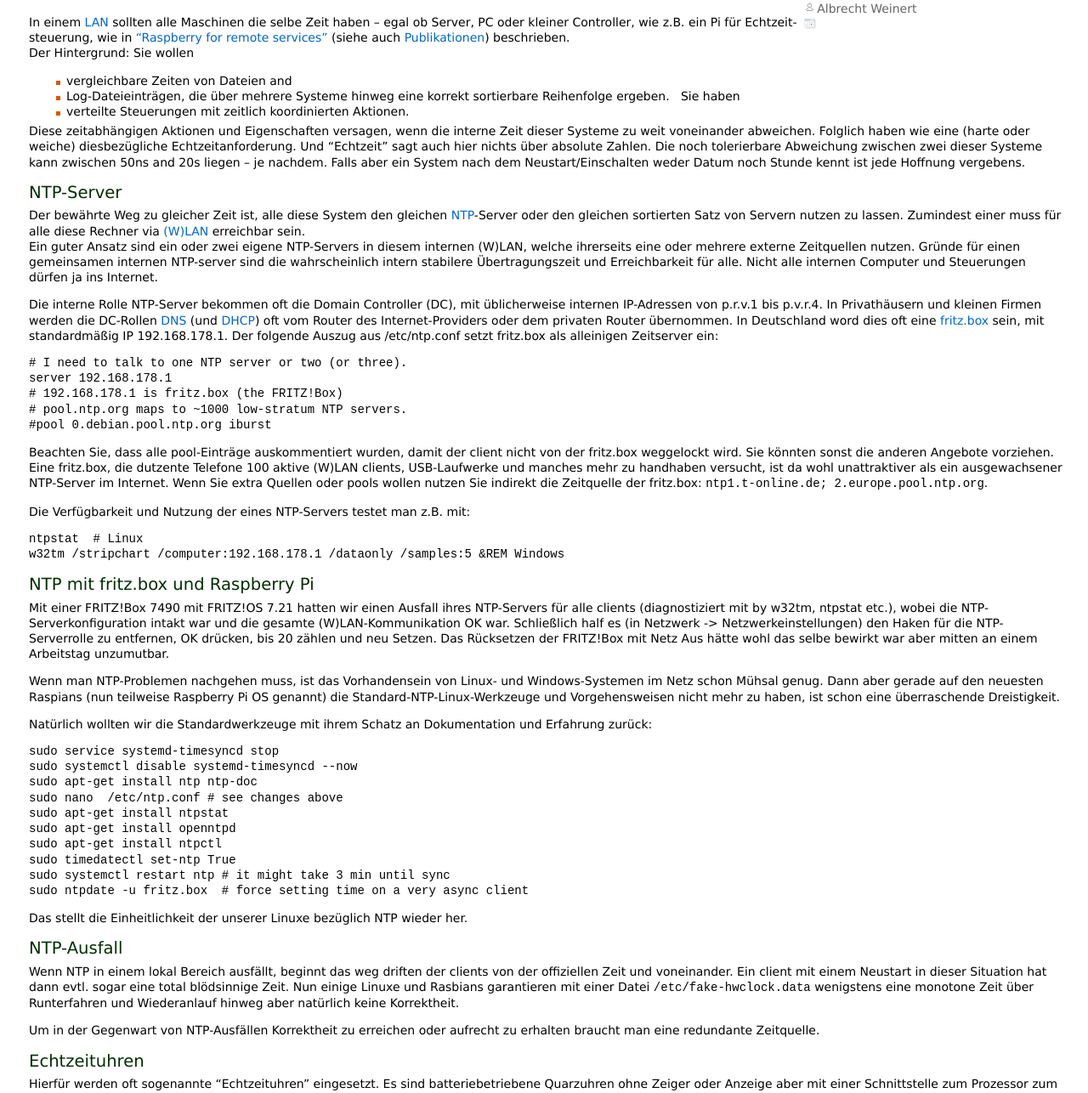
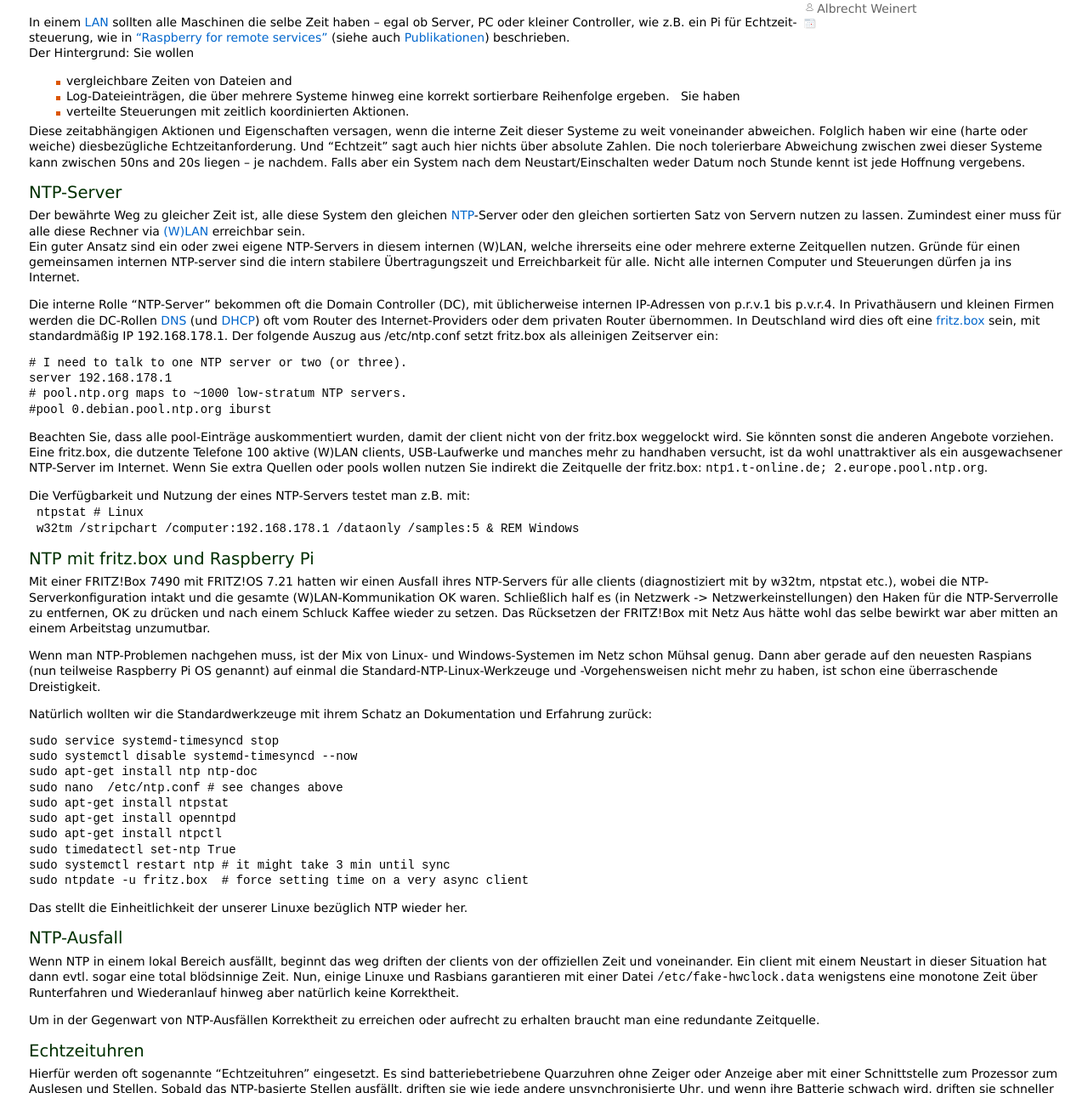
Before and after one commit to a-weinert/a-weinert.github.io, a Jekyll site: the page built from _posts/2020-10-08-timeSyncLocNet_de.md, in a window 1280 px wide and 1400 px high, scrolled down 419 px, cut to the strip 114-1400 px from the top of the window. Shown: the whole strip at 85% size. Built offline with Jekyll 4.4.1, drawn with Linux system fonts in a browser that asks for light colours; some of the changed text lies outside the part shown.

````diff
--- a/_posts/2020-10-08-timeSyncLocNet_de.md
+++ b/_posts/2020-10-08-timeSyncLocNet_de.md
@@ -9,8 +9,8 @@ categories: Raspberry Pi verteilt Zeit Uhr NTP DCF77
 lang: de
 enPage: timeSyncLocNet.html
 copyrightYear: 2021
-revision: 1
-reviDate: 2021-01-07
+revision: 3
+reviDate: 2021-01-13
 itemtype: "http://schema.org/BlogPosting"
 isPost: true
 commentIssueId: 4
@@ -31,7 +31,7 @@ Der Hintergrund: Sie wollen
  - verteilte Steuerungen mit zeitlich koordinierten Aktionen.
 
 Diese zeitabhängigen Aktionen und Eigenschaften versagen, wenn die interne
-Zeit dieser Systeme zu weit voneinander abweichen. Folglich haben wie eine
+Zeit dieser Systeme zu weit voneinander abweichen. Folglich haben wir eine
 (harte oder weiche) diesbezügliche Echt&shy;zeit&shy;anforderung. Und
 "Echt&shy;zeit" sagt auch hier nichts über absolute Zahlen. Die noch
 tolerierbare Abweichung
@@ -48,17 +48,17 @@ Rechner via [(W)LAN](#ntp-server "(Wireless) Local Area Network")
 erreichbar sein.
 Ein guter Ansatz sind ein oder zwei eigene NTP-Servers in diesem internen
 (W)LAN, welche ihrerseits eine oder mehrere externe Zeitquellen nutzen.
-Gründe für einen gemeinsamen internen NTP-server sind die wahrscheinlich
-intern stabilere Übertragungszeit und Erreichbarkeit für alle. Nicht alle
+Gründe für einen gemeinsamen internen NTP-server sind die intern stabilere
+Übertragungszeit und Erreichbarkeit für alle. Nicht alle
 internen Computer und Steuerungen dürfen ja ins Internet.
 
-Die interne Rolle NTP-Server bekommen oft die Domain Controller (DC), mit
+Die interne Rolle "NTP-Server" bekommen oft die Domain Controller (DC), mit
 üblicherweise internen IP-Adressen von p.r.v.1 bis p.v.r.4. In Privathäusern
 und kleinen Firmen werden die DC-Rollen
 [DNS](#ntp-server "Domain name system") (und
 [DHCP](#ntp-server "Dynamic host configuration protocol")) oft vom Router
 des Internet-Providers oder dem privaten Router übernommen. In
-Deutschland word dies oft eine
+Deutschland wird dies oft eine
 [fritz.box](#ntp-server "fritz.box = Netzname; FRITZ!Box = Produkt") sein,
 mit standardmäßig IP 192.168.178.1. Der folgende Auszug aus
 /etc/ntp.conf setzt fritz.box als alleinigen Zeitserver ein:
@@ -66,7 +66,6 @@ mit standardmäßig IP 192.168.178.1. Der folgende Auszug aus
 ```
 # I need to talk to one NTP server or two (or three).
 server 192.168.178.1
-# 192.168.178.1 is fritz.box (the FRITZ!Box)
 # pool.ntp.org maps to ~1000 low-stratum NTP servers.
 #pool 0.debian.pool.ntp.org iburst
 ```
@@ -80,25 +79,25 @@ Sie extra Quellen oder pools wollen nutzen Sie indirekt die Zeitquelle der
 fritz.box: ``` ntp1.t-online.de; 2.europe.pool.ntp.org ```.
 
 Die Verfügbarkeit und Nutzung der eines NTP-Servers testet man z.B. mit:
-```
-ntpstat  # Linux
-w32tm /stripchart /computer:192.168.178.1 /dataonly /samples:5 &REM Windows
-```
+&nbsp; ``` ntpstat  # Linux ```
+&nbsp; ``` w32tm /stripchart /computer:192.168.178.1 /dataonly /samples:5 & REM Windows ```
+
+
 ## NTP mit fritz.box und Raspberry Pi
 
 Mit einer FRITZ!Box 7490 mit FRITZ!OS 7.21 hatten wir einen Ausfall ihres
 NTP-Servers für alle clients (diagnostiziert mit by w32tm, ntpstat etc.),
-wobei die NTP-Serverkonfiguration intakt war und die gesamte
-(W)LAN-Kommunikation OK war. Schließlich half es
+wobei die NTP-Serverkonfiguration intakt und die gesamte
+(W)LAN-Kommunikation OK waren. Schließlich half es
 (in Netzwerk -> Netzwerkeinstellungen) den Haken für die NTP-Serverrolle zu
-entfernen, OK drücken, bis 20 zählen und neu Setzen. Das Rücksetzen der
-FRITZ!Box mit Netz Aus hätte wohl das selbe bewirkt war aber mitten an
-einem Arbeitstag unzumutbar.
+entfernen, OK zu drücken und nach einem Schluck Kaffee wieder zu setzen. Das
+Rücksetzen der FRITZ!Box mit Netz Aus hätte wohl das selbe bewirkt war aber
+mitten an einem Arbeitstag unzumutbar.
 
-Wenn man NTP-Problemen nachgehen muss, ist das Vorhandensein von Linux- und
+Wenn man NTP-Problemen nachgehen muss, ist der Mix von Linux- und
 Windows-Systemen im Netz schon Mühsal genug. Dann aber gerade auf den
-neuesten Raspians (nun teilweise Raspberry Pi OS genannt) die
-Standard-NTP-Linux-Werkzeuge und Vorgehensweisen nicht mehr zu haben,
+neuesten Raspians (nun teilweise Raspberry Pi OS genannt) auf einmal die
+Standard-NTP-Linux-Werkzeuge und -Vorgehensweisen nicht mehr zu haben,
 ist schon eine überraschende Dreistigkeit.
 
 Natürlich wollten wir die Standardwerkzeuge mit ihrem Schatz an
@@ -122,7 +121,7 @@ Das stellt die Einheitlichkeit der unserer Linuxe bezüglich NTP wieder her.
 
 Wenn NTP in einem lokal Bereich ausfällt, beginnt das weg driften der clients
 von der offiziellen Zeit und voneinander. Ein client mit einem Neustart in
-dieser Situation hat dann evtl. sogar eine total blödsinnige Zeit. Nun
+dieser Situation hat dann evtl. sogar eine total blödsinnige Zeit. Nun,
 einige Linuxe und Rasbians garantieren mit einer
 Datei ```/etc/fake-hwclock.data``` wenigstens eine monotone Zeit
 über Runterfahren und Wiederanlauf hinweg aber natürlich keine Korrektheit.
@@ -136,30 +135,29 @@ Hierfür werden oft sogenannte "Echtzeituhren" eingesetzt. Es sind
 batteriebetriebene Quarzuhren ohne Zeiger oder Anzeige aber mit einer
 Schnittstelle zum Prozessor zum Auslesen und Stellen. Sobald das NTP-basierte
 Stellen ausfällt, driften sie wie jede andere unsynchronisierte Uhr, und wenn
-ihre Batterie schwach wird, driften sie schneller oder fallen gar aus,
+ihre Batterie schwach wird, driften sie schneller oder fallen gar aus.
 
 Wenn Ihre Hardware vom Grund-Design her so eine "Echtzeituhr" hat, und
 diese vom Betriebssystem ohne zusätzliche Konfiguration korrekt gehandhabt
 wird, so mag man dergleichen nutzen. Bei Standard-PCs ist das meist so.
 
 Aber zögern Sie, so was nur bedingt nützliches einem Embedded-Controller
-nachträglich hinzuzufügen. Es kann von vornherein oder nach updates
-schwierig zum Laufen zu bringen sein. Und ein Batteriewechsel kann an manchem
-Einbauort eines Controllers ein Albtraum sein.
+hinzuzufügen. Es kann von vornherein oder nach updates schwierig zum Laufen
+zu bringen sein. Und ein Batteriewechsel wird an manchem
+Einbauort eines Controllers zum Albtraum.
 Eine gute Alternative kann das Nutzen des **DCF77-Signals** mit einem
-preiswerten **DCF77-Empfänger** sein. Gegebenenfalls können sich auch mehrere
-clients ein Empfangsmodul teilen.
+preiswerten **DCF77-Empfänger** sein.
 
 ## DCF77-Signal
 
-Die offizielle, gesetzliche Deutsche Zeit wird von der
+Die offizielle, gesetzliche deutsche Zeit wird von der
 [PTB](#dcf77-signal "Physikalisch-Technische Bundesanstalt, Braunschweig")
 mit weltweit synchronisierten Atomuhren dargestellt und über den
 Langwellensender
 [DCF77](#dcf77-signal
  "the callsign of the long wave time transmitter in Mainflingen")
 in der Nähe von Aschaffenburg/Main verbreitet. Er kann in weiten Teilen
-Europas empfangen werden. Sein 77,5 kHz-Träger ist sowohl amplituden-
+Europas empfangen werden. Sein 77,5kHz-Träger ist sowohl amplituden-
 ([AM](#dcf77-signal "amplitude modulation")) als auch phasenmoduliert
 ([PM](#dcf77-signal "phase modulation")).
 
@@ -258,7 +255,7 @@ title="DCF77-Empfänger, Gehäuse und Canaduino-Modul (click: groß)"
  "image full size")zeigt fehlerhafte (erroneous e) und undefinierte (u) Resultate sowie
 kurze / spitze (b s) Modulations-Pulse und Perioden. Dies passiert unter
 sehr schlechten Empfangsbedingungen (falsch ausgerichtete Antenne oder
-starke Störungen) oder mit schlechten EMpfänger-Modulen.
+starke Störungen) oder mit schlechten Empfänger-Modulen.
 Derartige Module bestehen aus einem AM-Empfangs-Chip (MAS6180 z.B.), einem
 Filter-Quarz und sonst praktisch nichts. Der Ausgangs-Pin ist sehr
 störempfindlich -- quasi ein Eingang. Manche Module gehen beim Anschließen
@@ -285,7 +282,10 @@ AM-Empfangs-Chip: Ausgangsstufen,
 Stromversorgung, und sogar LEDs zum optionalen Beobachten von Operation
 und Zustand. Trotz ja vorhandener push/pull-Ausgangsstufen empfehlen wir
 einen zusätzlichen OC-Ausgang, da dieser eine unabhängige Wahl und Schaltung
-der Versorgung von Empfänger und Controller erlaubt.
+der Versorgung von Empfänger und Controller erlaubt:  NPN, hfe>200,
+Rbase 100k&Omega;; Rcoll 10..100k&Omega;, der pullup vom Pi reicht.
+
+
 Der Log-Auszug für den Canaduino-Empfänger ist (mit ```testOnPi  --DCF77```)
 offensichtlich am 04.01.21 um 15:08 entstanden.
 
@@ -295,7 +295,6 @@ DCF77 0.522.295.426   183491 127: T.M 2001026  15:07:58.226 -. 83 mSrch
 DCF77 0.523.295.068    82340   0: F.S  999642  15:08:00.126 -.182 minute
 DCF77 0.524.293.681   182271   1: T.S  998613  15:08:01.225 -.185   |-|
 DCF77 0.525.294.905   183870   2: T.S 1001224  15:08:02.226 -.183   |-|
-
 :
 DCF77 0.537.294.503   182981  14: T.S  998632  15:08:14.228 -. 84   |-|
 DCF77 0.538.297.096    83881  15: F.S 1002593  15:08:15.126 -. 81 antOK
@@ -340,22 +339,21 @@ einer Sekunde mit gemäßigt intelligenten Algorithmen auszufiltern.
 Aber ist es das wert?<img
 src="/assets/images/klinke34DCF77.jpg" width="259" height="228"
 title="3 or 4 pin jack connector"  alt="3 or 4 pin jack connector"
-class="imgonright" />
-
-Nimm einfach ein gutes Modul und genieße die Ergebnisse.
+class="imgonright" /> &nbsp; &nbsp; Nimm einfach ein gutes Modul
+und genieße die Ergebnisse.
 
 ## Modulanschluss am µC
 
 Wenn man mehrere Empfangs-Module *) und/oder Dekodierer (wie hier Pis)
 hat, empfehle ich einen dreipoligen oder gar vierpoligen 3,5mm Klinkenstecker
--- männlich und Kabel am Empfänger, weiblich beim Pi. Die (eine)
-vernünftige Belegung ist:
+-- männlich und Kabel am Empfänger, weiblich beim Pi. Die einzig vernünftige
+Belegung ist:
  &nbsp; 1 &nbsp; &nbsp; &nbsp; Ub +
  &nbsp; 2 &nbsp; &nbsp; &nbsp; DCF77-Signal
- &nbsp; 3 / - &nbsp; AM "receiver Off" Eingang**)
+ &nbsp; 3 / - &nbsp; AM "receiver Off" Eingang **)
  &nbsp; 4 / 3 &nbsp; Ground, -, Masse
 
-Es gibt kommerziell komplette AM-Empfangsgeräte mit (natürlich*))
+Es gibt kommerziell komplette AM-Empfangsgeräte mit (natürlich *))
 kompatiblen dreipoligen 3.5mm Klinkensteckern, unter Namen wie "Aktivantenne"
 oder "Filterantenne". Für immer noch vernünftige Preise sind Sie damit vom
 Bohren und Löten erlöst. Andererseits sind diese in den meisten Fällen
````
Also changed, not shown: other parts of _posts/2020-10-08-timeSyncLocNet_de.md (+12 -12 lines), _posts/2020-10-08-timeSyncLocNet.md (+65 -66 lines).
